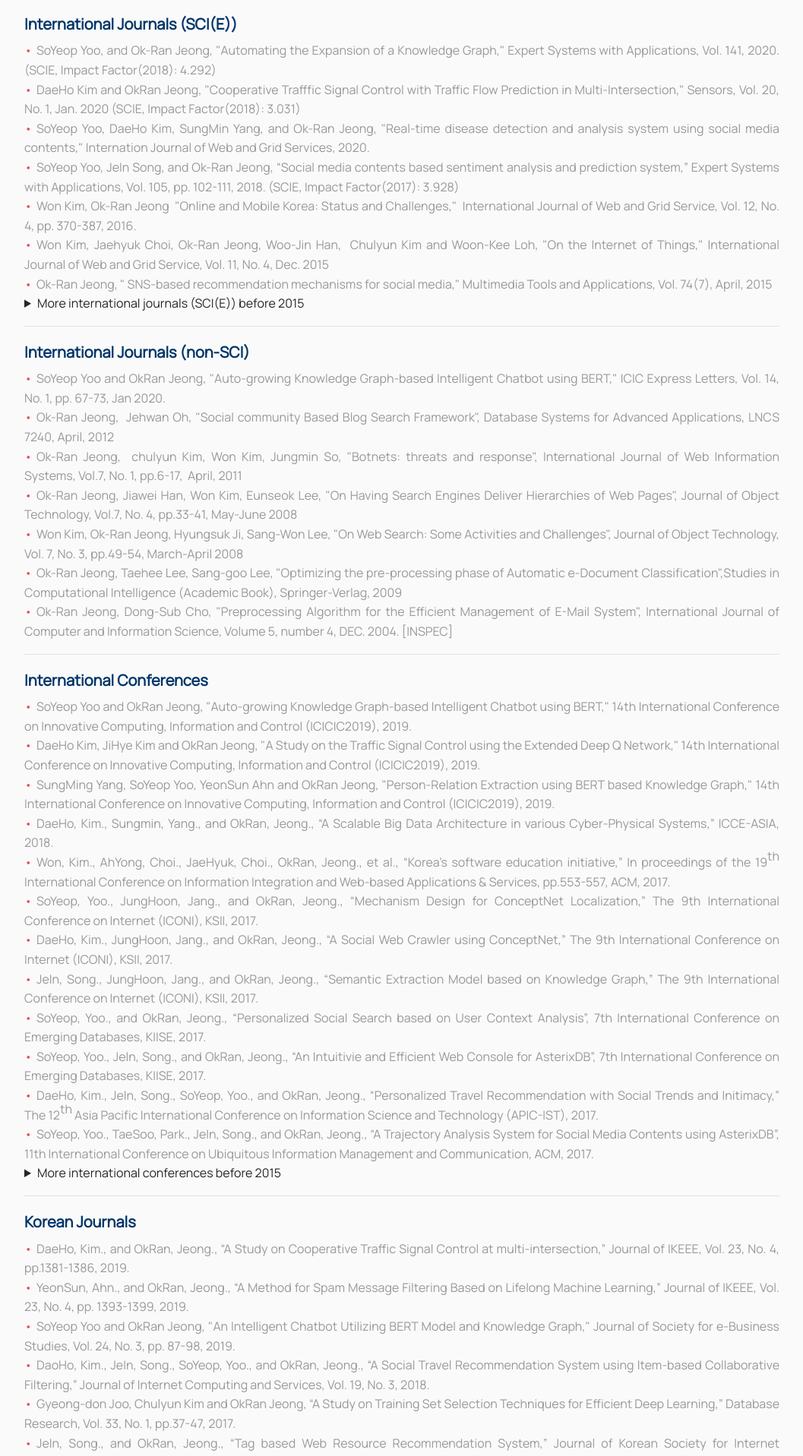
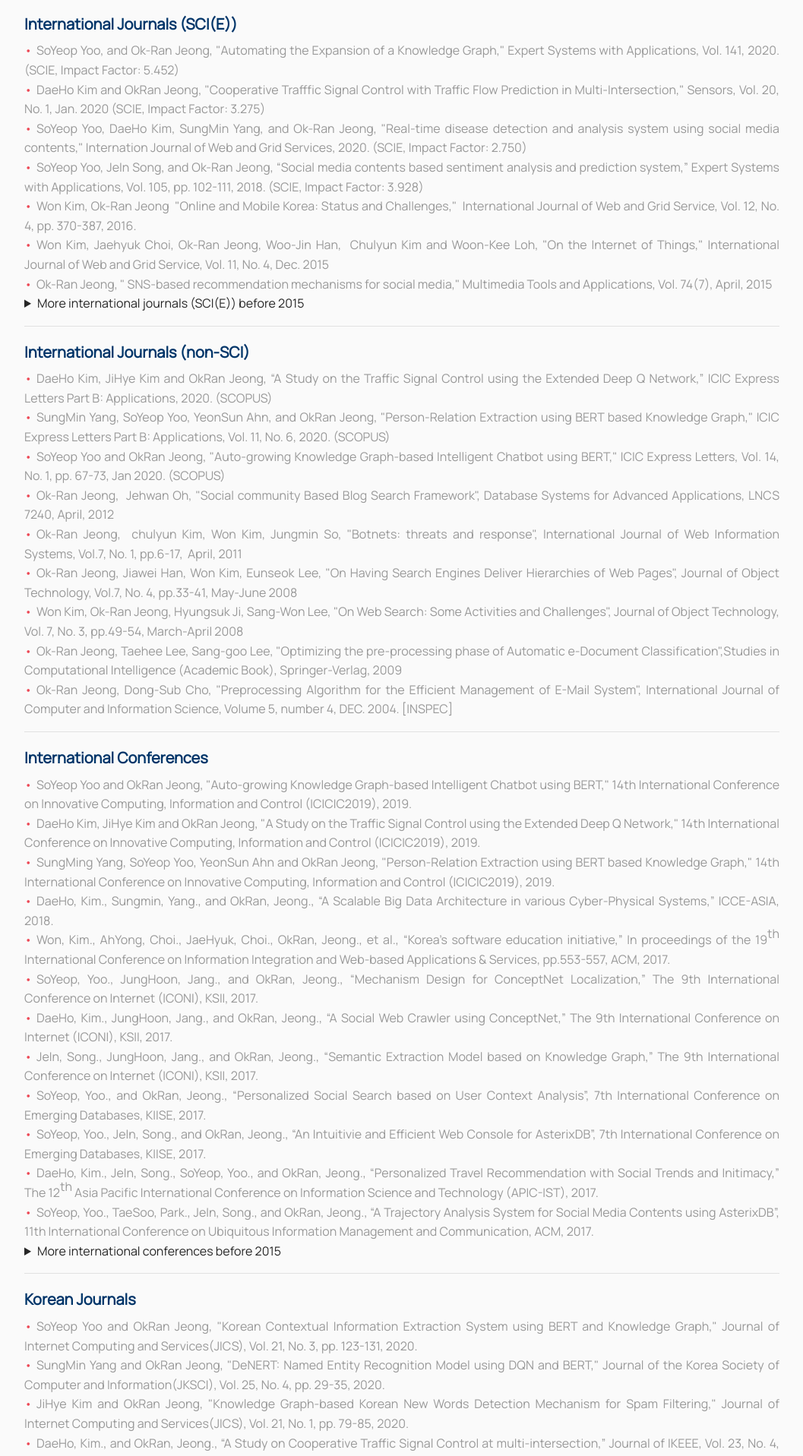
Before and after one commit to IDALab-Gachon/idalab, a React (Create React App) app: page /publications in a window 1280 px wide. Shown: the part 220-2137 px from the top of the page at 76% size, without its empty margins (111-1168 px from the left). Built offline with nearby package versions, Linux system fonts and the light colour scheme.

Commit message:
Update publications

```diff
--- a/src/Pages/Members.js
+++ b/src/Pages/Members.js
@@ -179,17 +179,6 @@ const Members = () => {
         <MemberWrapper>
           <MemberCard>
             <MemberImg
-              src={heesue_img}
-              alt="HeeSue Lee"
-            />
-            <MemberName>HeeSue Lee</MemberName>
-            <MemberInfo>
-              Researcher <br/>
-              📧 <Link href="mailto:hesue615@gmail.com">hesue615@gmail.com</Link>
-            </MemberInfo>
-          </MemberCard>
-          <MemberCard>
-            <MemberImg
               src={sehoon_img}
               alt="SeHoon Ahn"
             />
@@ -235,6 +224,7 @@ const Members = () => {
           <AlumniListItem>Hwankyoo Yeo (TMaxSoft)</AlumniListItem>
           <AlumniListItem>Sangwok Yoo (Keon-A IT)</AlumniListItem>
           <AlumniListItem>Jimin Seok (Douzone)</AlumniListItem>
+          <AlumniListItem>HeeSue Lee (WEMAKEPRICE)</AlumniListItem>
         </AlumniList>
       </ListContainer>
     </MemberContainer>
--- a/src/Pages/Publications.js
+++ b/src/Pages/Publications.js
@@ -60,16 +60,16 @@ const Publications = () => {
         <ListTitle>International Journals (SCI(E))</ListTitle>
         <PubList>
           <PubListItem>
-            SoYeop Yoo, and Ok-Ran Jeong, "Automating the Expansion of a Knowledge Graph," Expert Systems with Applications, Vol. 141, 2020. (SCIE, <b>Impact Factor(2018): 4.292</b>)
+            SoYeop Yoo, and Ok-Ran Jeong, "Automating the Expansion of a Knowledge Graph," Expert Systems with Applications, Vol. 141, 2020. (SCIE, <b>Impact Factor: 5.452</b>)
           </PubListItem>
           <PubListItem>
-            DaeHo Kim and OkRan Jeong, "Cooperative Trafffic Signal Control with Traffic Flow Prediction in Multi-Intersection," Sensors, Vol. 20, No. 1, Jan. 2020 (SCIE, <b>Impact Factor(2018): 3.031</b>)
+            DaeHo Kim and OkRan Jeong, "Cooperative Trafffic Signal Control with Traffic Flow Prediction in Multi-Intersection," Sensors, Vol. 20, No. 1, Jan. 2020 (SCIE, <b>Impact Factor: 3.275</b>)
           </PubListItem>
           <PubListItem>
-            SoYeop Yoo, DaeHo Kim, SungMin Yang, and Ok-Ran Jeong, "Real-time disease detection and analysis system using social media contents," Internation Journal of Web and Grid Services, 2020.
+            SoYeop Yoo, DaeHo Kim, SungMin Yang, and Ok-Ran Jeong, "Real-time disease detection and analysis system using social media contents," Internation Journal of Web and Grid Services, 2020. (SCIE, <b>Impact Factor: 2.750</b>)
           </PubListItem>
           <PubListItem>
-            SoYeop Yoo, JeIn Song, and Ok-Ran Jeong, “Social media contents based sentiment analysis and prediction system,” Expert Systems with Applications, Vol. 105, pp. 102-111, 2018. (SCIE, <b>Impact Factor(2017): 3.928</b>)
+            SoYeop Yoo, JeIn Song, and Ok-Ran Jeong, “Social media contents based sentiment analysis and prediction system,” Expert Systems with Applications, Vol. 105, pp. 102-111, 2018. (SCIE, <b>Impact Factor: 3.928</b>)
           </PubListItem>
           <PubListItem>
             Won&nbsp;Kim, Ok-Ran Jeong&nbsp;&nbsp;"Online and Mobile Korea: Status and Challenges,"&nbsp; International Journal of Web and Grid Service, Vol. 12, No. 4, pp. 370-387, 2016.
@@ -143,7 +143,13 @@ const Publications = () => {
         <ListTitle>International Journals (non-SCI)</ListTitle>
         <PubList>
           <PubListItem>
-            SoYeop Yoo and OkRan Jeong, "Auto-growing Knowledge Graph-based Intelligent Chatbot using BERT," ICIC Express Letters, Vol. 14, No. 1, pp. 67-73, Jan 2020.
+            DaeHo Kim, JiHye Kim and OkRan Jeong, “A Study on the Traffic Signal Control using the Extended Deep Q Network,” ICIC Express Letters Part B: Applications, 2020. (SCOPUS)
+          </PubListItem>
+          <PubListItem>
+            SungMin Yang, SoYeop Yoo, YeonSun Ahn, and OkRan Jeong, "Person-Relation Extraction using BERT based Knowledge Graph," ICIC Express Letters Part B: Applications, Vol. 11, No. 6, 2020. (SCOPUS)
+          </PubListItem>
+          <PubListItem>
+            SoYeop Yoo and OkRan Jeong, "Auto-growing Knowledge Graph-based Intelligent Chatbot using BERT," ICIC Express Letters, Vol. 14, No. 1, pp. 67-73, Jan 2020. (SCOPUS)
           </PubListItem>
           <PubListItem>
             Ok-Ran Jeong,&nbsp;&nbsp;Jehwan Oh, "Social community Based Blog Search Framework", Database Systems for Advanced Applications, LNCS 7240, April,&nbsp;2012
@@ -285,6 +291,15 @@ const Publications = () => {
       <div className="kor_journals">
         <ListTitle>Korean Journals</ListTitle>
         <PubList>
+          <PubListItem>
+            SoYeop Yoo and OkRan Jeong, "Korean Contextual Information Extraction System using BERT and Knowledge Graph," Journal of Internet Computing and Services(JICS), Vol. 21, No. 3, pp. 123-131, 2020.
+          </PubListItem>
+          <PubListItem>
+            SungMin Yang and OkRan Jeong, "DeNERT: Named Entity Recognition Model using DQN and BERT," Journal of the Korea Society of Computer and Information(JKSCI), Vol. 25, No. 4, pp. 29-35, 2020.
+          </PubListItem>
+          <PubListItem>
+            JiHye Kim and OkRan Jeong, "Knowledge Graph-based Korean New Words Detection Mechanism for Spam Filtering," Journal of Internet Computing and Services(JICS), Vol. 21, No. 1, pp. 79-85, 2020.
+          </PubListItem>
           <PubListItem>
             DaeHo, Kim., and OkRan, Jeong., “A Study on Cooperative Traffic Signal Control at multi-intersection,” Journal of IKEEE, Vol. 23, No. 4, pp.1381-1386, 2019.
           </PubListItem>
```
